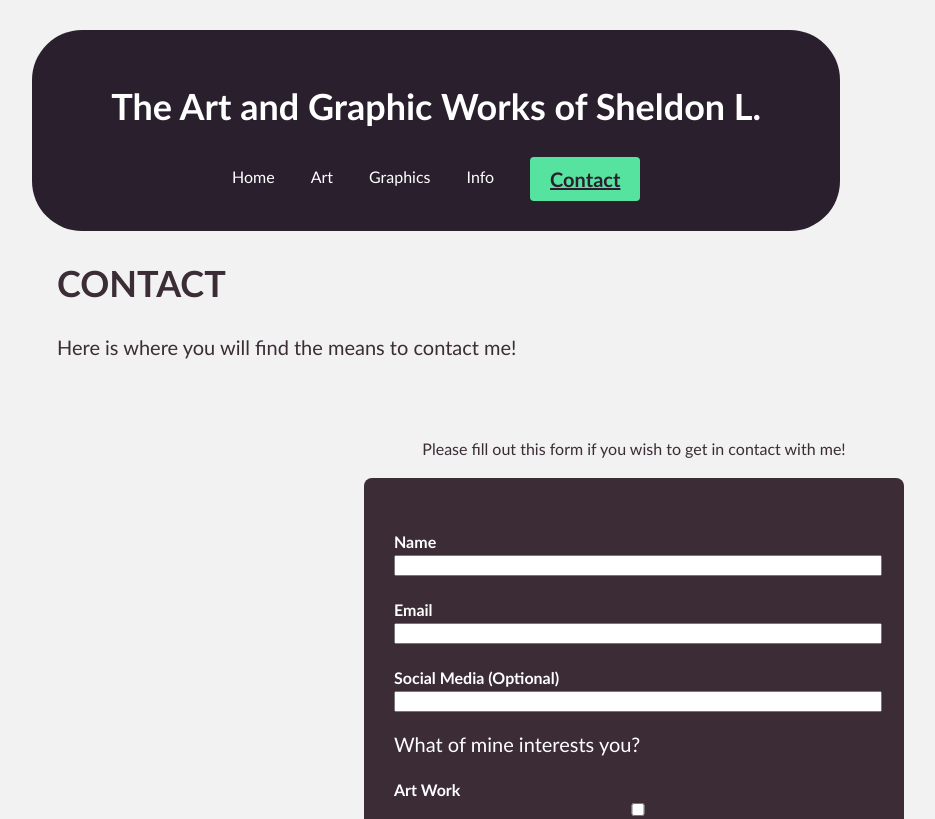
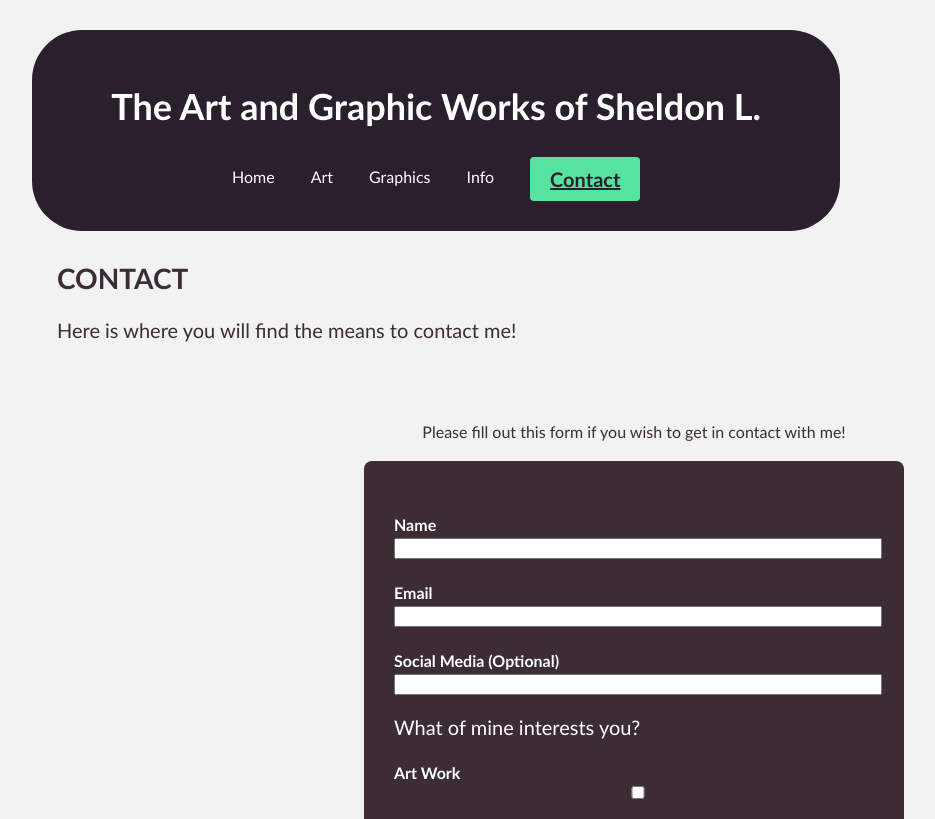
Before and after one commit to SheLiuGH/my-portfolio, a plain HTML site: page contact.html in a window 1280 px wide. Shown: the top 819 px of the page, without its empty margins (6-941 px from the left). Drawn offline with Linux system fonts and the light colour scheme.

Commit message:
SEO Accessibility pass

```diff
--- a/contact.html
+++ b/contact.html
@@ -4,6 +4,7 @@
   <meta charset="UTF-8">
   <title>Contact - The Art and Graphic Works of Sheldon L.</title>
   <meta name="viewport" content="width=device-width, initial-scale=1">
+  <meta name="description" content="Reach out to Sheldon L. through a contact form from here! Only requries a name and email.">
   <link rel="stylesheet" href="css/style.css">
 </head>
 <body>
@@ -22,7 +23,7 @@
 </header>
 
 <section class="description">
-  <h1>CONTACT</h1>
+  <h2>CONTACT</h2>
   <p>Here is where you will find the means to contact me!</p>
 </section>
 
```
